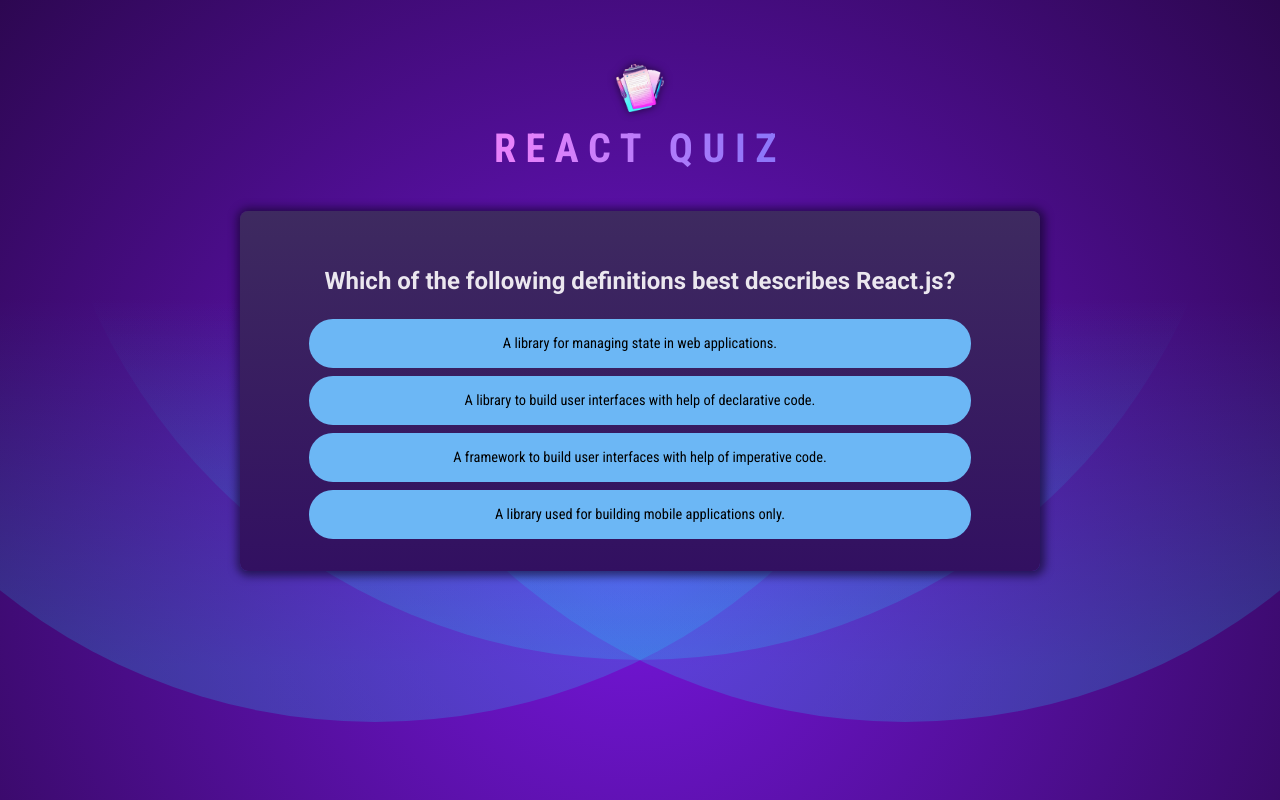
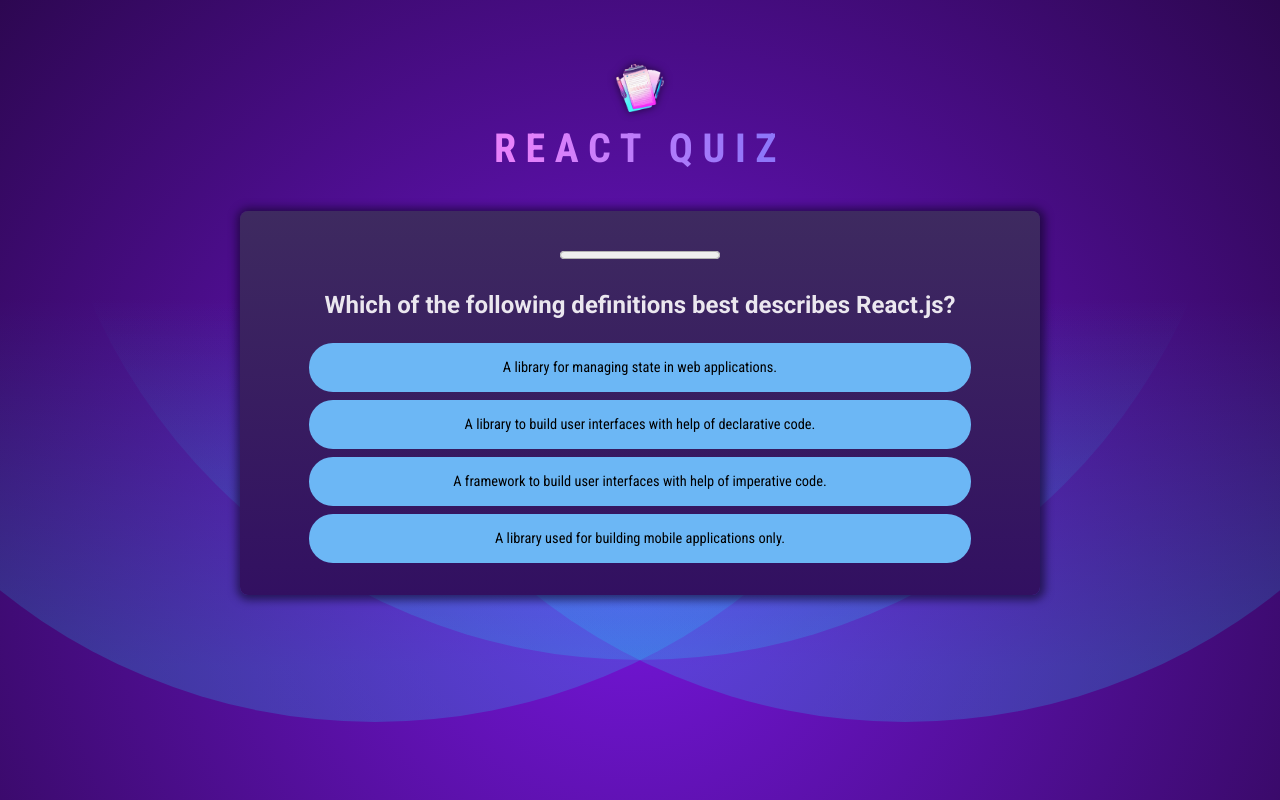
Before and after one commit to WillamNyunt/quiz-app, a React (Vite) app: page / in a window 1280 px wide. Built offline with nearby package versions, Linux system fonts and the light colour scheme.

Commit message:
Question timer wip

```diff
--- /dev/null
+++ b/src/components/QuestionTimer.jsx
@@ -0,0 +1,22 @@
+import React, { useEffect, useState } from 'react'
+
+export default function QuestionTimer({ timeout, onTimeOut }) {
+    const [remainingTime, setRemainingTime] = useState(timeout);
+
+    useEffect(() => {
+        console.log('SETTING TIMEOUT')
+        setTimeout(onTimeOut, timeout);
+    }, [timeout, onTimeOut] )
+
+
+    useEffect(() => {
+        console.log('SETTING INTERVAL')
+        setInterval(() => {
+            setRemainingTime((prevRemainingTime) => prevRemainingTime - 100);
+        }, 100);
+    }, [])
+
+    return (
+        <progress id='question-time' max={timeout} value={remainingTime}></progress>
+    )
+}
--- a/src/components/Quiz.jsx
+++ b/src/components/Quiz.jsx
@@ -2,11 +2,12 @@
 import QUESTIONS from '../questions.js'
 import shuffle from './utils/shuffle.js';
 import quizCompleteImg from '../assets/quiz-complete.png'
+import QuestionTimer from './QuestionTimer.jsx';
 
 export default function Quiz(props) {
     const [userAnswers, setUserAnswers] = useState([]);
 
-     const activeQuestionindex = userAnswers.length;
+    const activeQuestionindex = userAnswers.length;
 
     function handleSelectAnswer(selectedAnswer) {
         setUserAnswers(prevAnswers => {
@@ -30,6 +31,7 @@
 
     return (
         <div id='quiz'>
+            <QuestionTimer timeout={10000} onTimeOut={() => handleSelectAnswer(null)} />
             <h2 id='questions'>{QUESTIONS[activeQuestionindex].text}</h2>
             <ul id='answers'>
                 {answers.map((answer) => {
```
